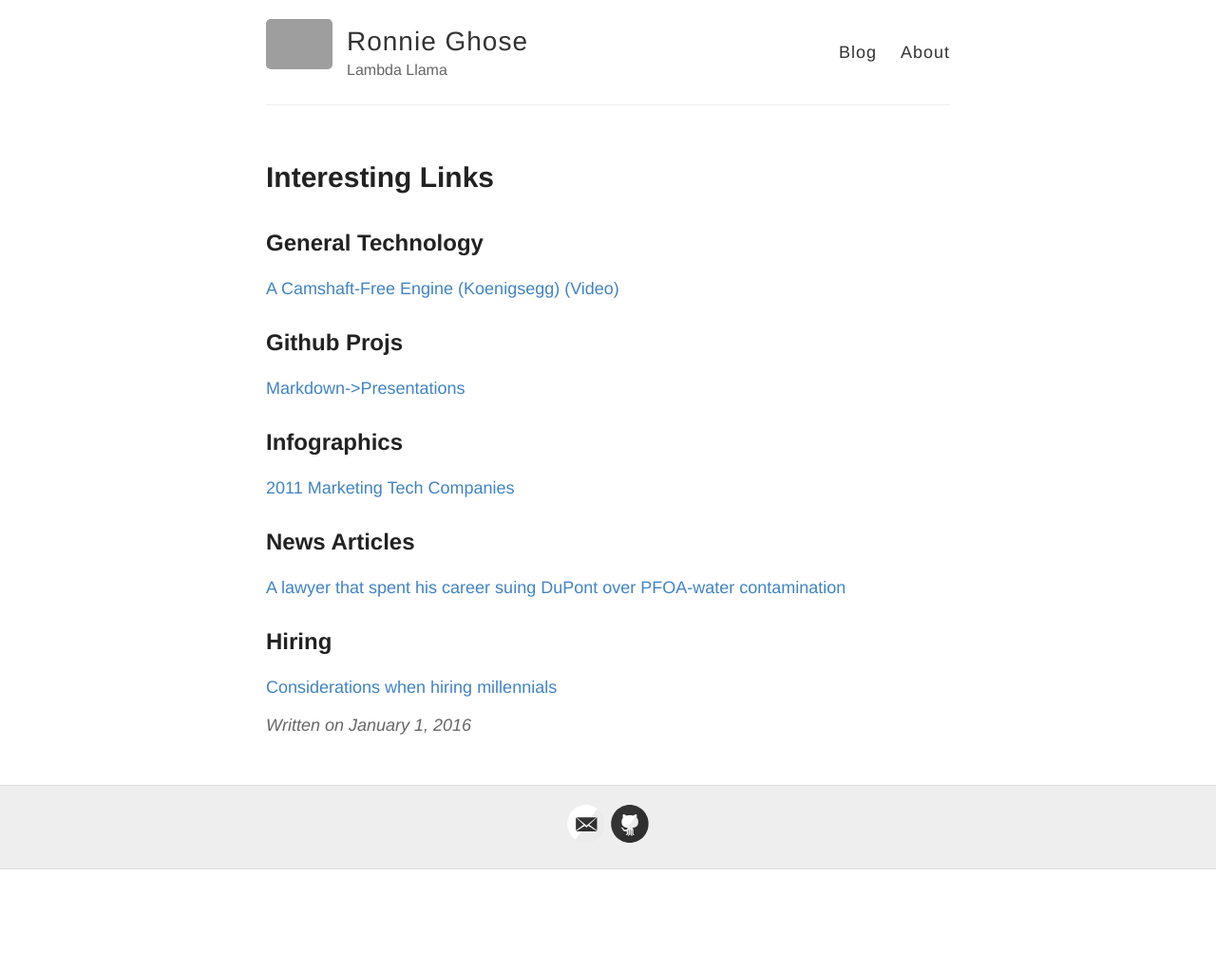
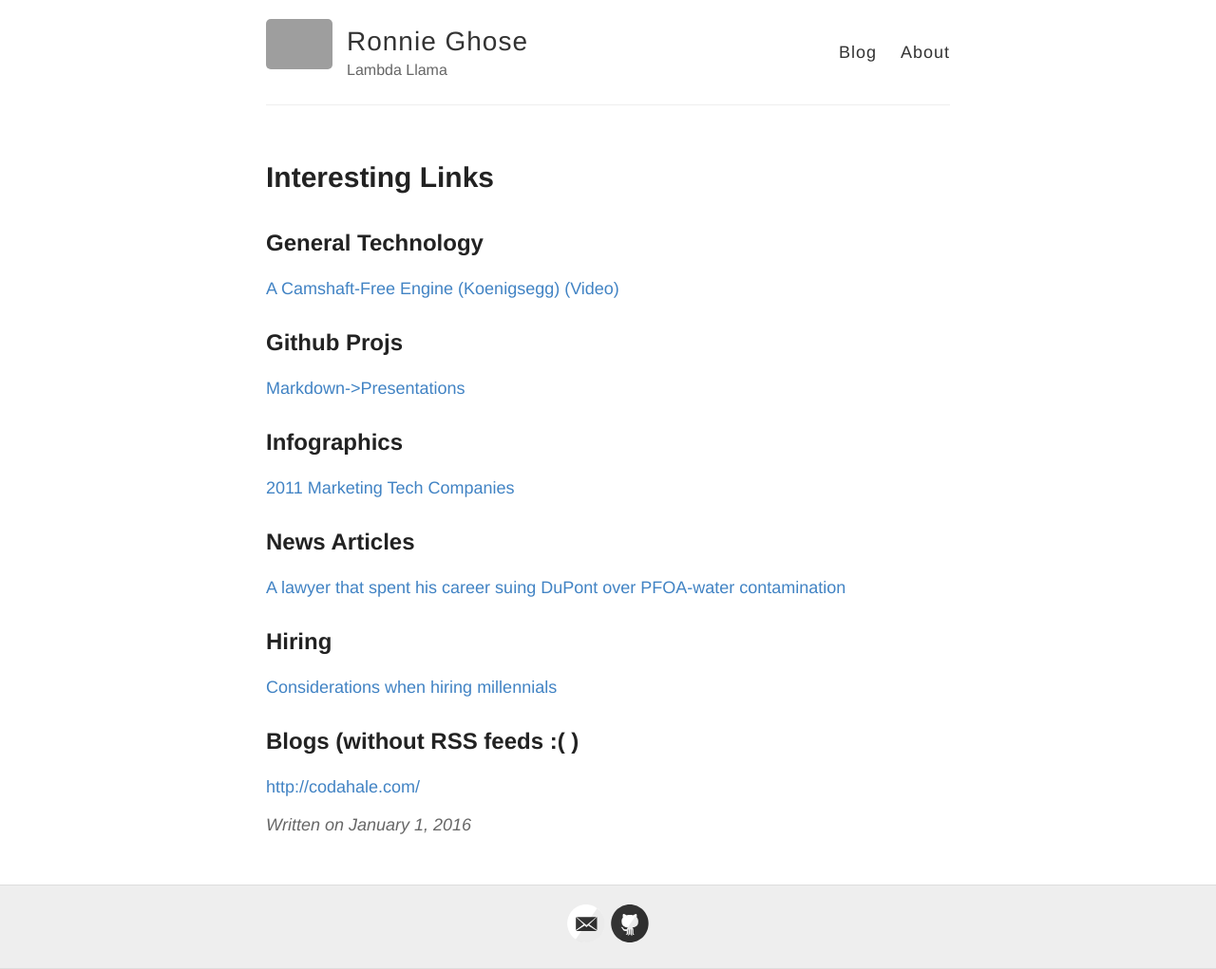
Before and after one commit to RONNCC/ronncc.github, a Jekyll site: the page built from _posts/2016-1-1-InterestingLinks.md, in a window 1280 px wide. Shown: the whole page at 95% size. Built offline with Jekyll 4.4.1, drawn with Linux system fonts in a browser that asks for light colours; comment, search, counter and statistics services are not loaded; before the commit the page ends 916 px from its top, so only the background shows below that; grey boxes are pictures that could not be loaded.

Commit message:
update from Jekyller

```diff
--- a/_posts/2016-1-1-InterestingLinks.md
+++ b/_posts/2016-1-1-InterestingLinks.md
@@ -28,3 +28,6 @@ title: 'Interesting Links'
 
 ## Hiring
 [Considerations when hiring millennials](http://www.evanmiller.org/attracting-millennial-engineers.html)
+
+## Blogs (without RSS feeds :( )
+<http://codahale.com/>
```
Also changed, not shown: other parts of _posts/2016-1-1-InterestingLinks.md (+1 -1 lines).
